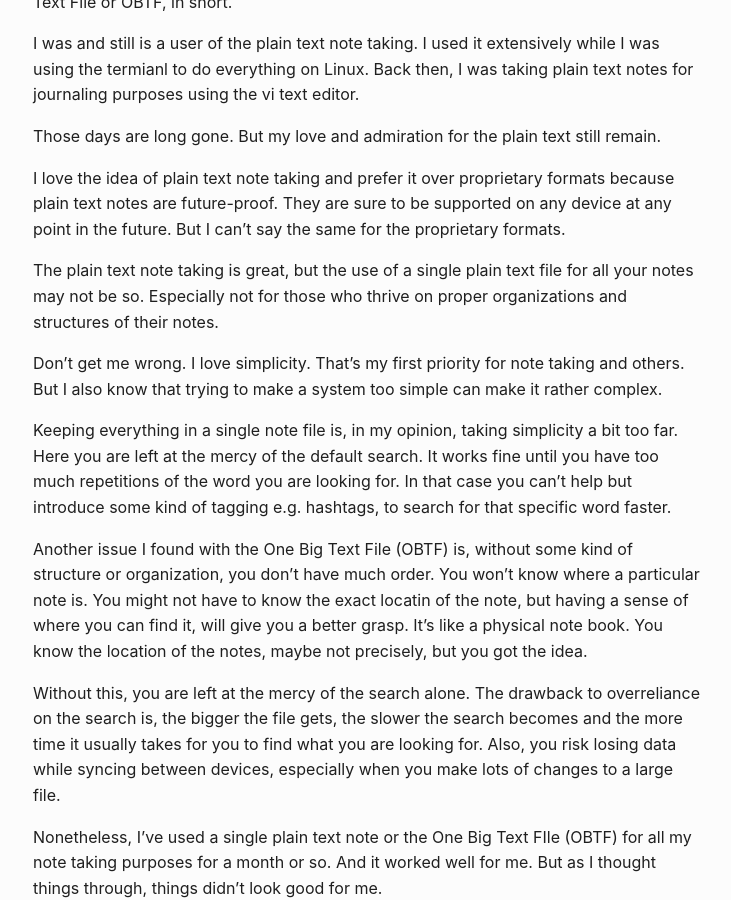
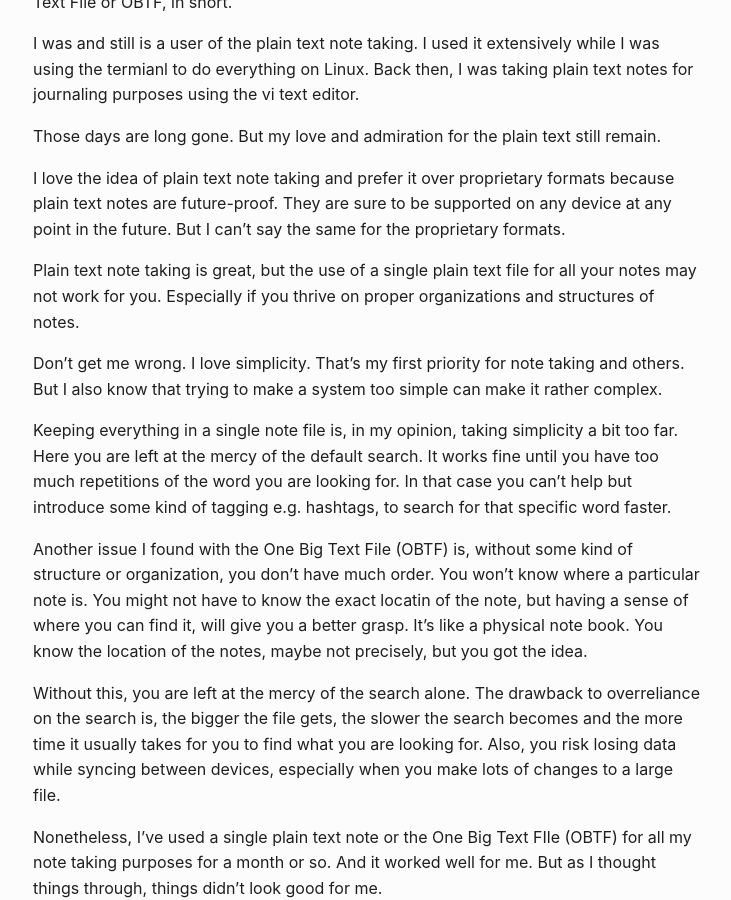
Before and after one commit to muntasimulhaque/muntasimulhaque.github.io, a Jekyll site: the page built from _posts/2025-05-12-cons-of-single-plaintext-file.md, in a window 1280 px wide and 900 px high, scrolled down 941 px. Shown: the whole window, without its empty margins (271-1002 px from the left). Built offline with Jekyll 4.4.1, drawn with Linux system fonts in a browser that asks for light colours.

Commit message:
Update 2025-05-12-cons-of-single-plaintext-file.md

```diff
--- a/_posts/2025-05-12-cons-of-single-plaintext-file.md
+++ b/_posts/2025-05-12-cons-of-single-plaintext-file.md
@@ -24,7 +24,7 @@ Those days are long gone. But my love and admiration for the plain text still re
 
 I love the idea of plain text note taking and prefer it over proprietary formats because plain text notes are future-proof. They are sure to be supported on any device at any point in the future. But I can't say the same for the proprietary formats.
 
-The plain text note taking is great, but the use of a single plain text file for all your notes may not be so. Especially not for those who thrive on proper organizations and structures of their notes.
+Plain text note taking is great, but the use of a single plain text file for all your notes may not work for you. Especially if you thrive on proper organizations and structures of notes.
 
 Don't get me wrong. I love simplicity. That's my first priority for note taking and others. But I also know that trying to make a system too simple can make it rather complex.
 
```
